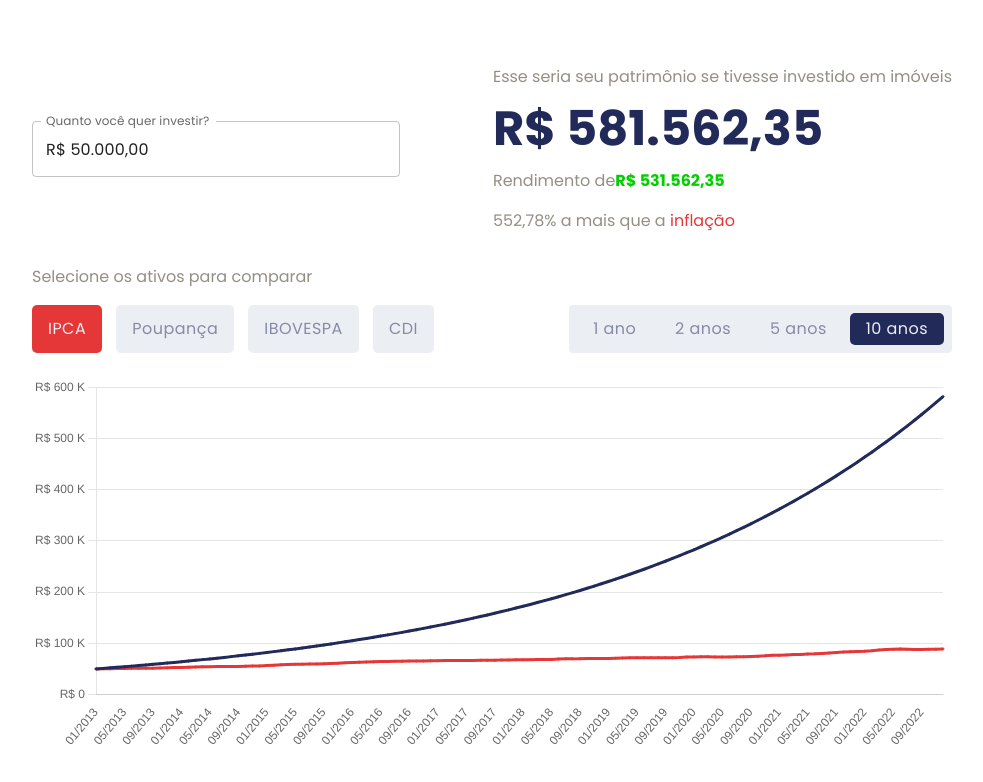
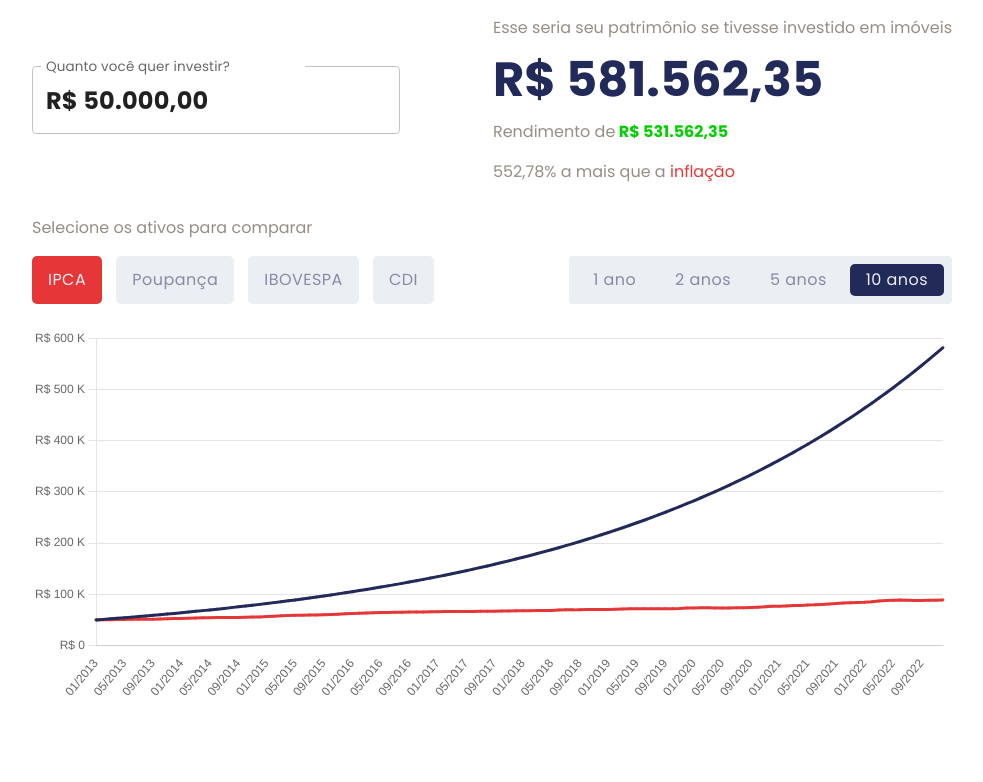
Before and after one commit to O-Investidor-Imobiliario/comparador, a React (Vite) app: page / in a window 1280 px wide. Shown: the top 782 px of the page, without its empty margins (148-1131 px from the left). Built offline with nearby package versions, Linux system fonts and the light colour scheme.

Commit message:
fix: start of responsivity

```diff
--- a/index.html
+++ b/index.html
@@ -2,9 +2,9 @@
 <html lang="en">
   <head>
     <meta charset="UTF-8" />
-    <link rel="icon" type="image/svg+xml" href="/vite.svg" />
-    <meta name="viewport" content="width=device-width, initial-scale=1.0" />
-    <title>Vite + React + TS</title>
+    <!-- <link rel="icon" type="image/svg+xml" href="/vite.svg" /> -->
+    <!-- <meta name="viewport" content="width=device-width, initial-scale=1.0" /> -->
+    <title>Comparador de investimentos</title>
   </head>
   <body>
     <div id="root"></div>
--- a/src/App.tsx
+++ b/src/App.tsx
@@ -1,5 +1,4 @@
 import { ThemeProvider } from "@mui/material";
-import "./App.css";
 import { ComparatorPage } from "./pages/comparator";
 import { theme } from "./styles/theme";
 
--- a/src/components/CurrencyTextField/index.tsx
+++ b/src/components/CurrencyTextField/index.tsx
@@ -36,6 +36,10 @@ const CurrencyTextField: React.FC<CurrencyTextFieldProps> = ({
       variant="outlined"
       value={value}
       onChange={(event) => handleChange(event.target.value)}
+      InputProps={{ style: { fontWeight: "bold", fontSize: 24 } }}
+      InputLabelProps={{
+        style: { fontSize: 18 },
+      }}
       style={{ width: "100%" }}
     />
   );
--- a/src/index.css
+++ b/src/index.css
@@ -30,7 +30,7 @@ a:hover {
 body {
   margin: 0;
   display: flex;
-  place-items: center;
+  /* place-items: center; */
   justify-content: center;
   min-width: 320px;
   min-height: 100vh;
--- a/src/pages/comparator/components/results/index.tsx
+++ b/src/pages/comparator/components/results/index.tsx
@@ -20,7 +20,7 @@ export const Results: React.FC<ResultProps> = ({ result, income, compare }) => {
       <p>
         Rendimento de
         <span style={styles.incomeValue}>
-          {" " + income &&
+          {" " +
             income.toLocaleString("pt-BR", {
               style: "currency",
               currency: "BRL",
```
Also changed, not shown: src/App.css (deleted, +0 -42 lines).
